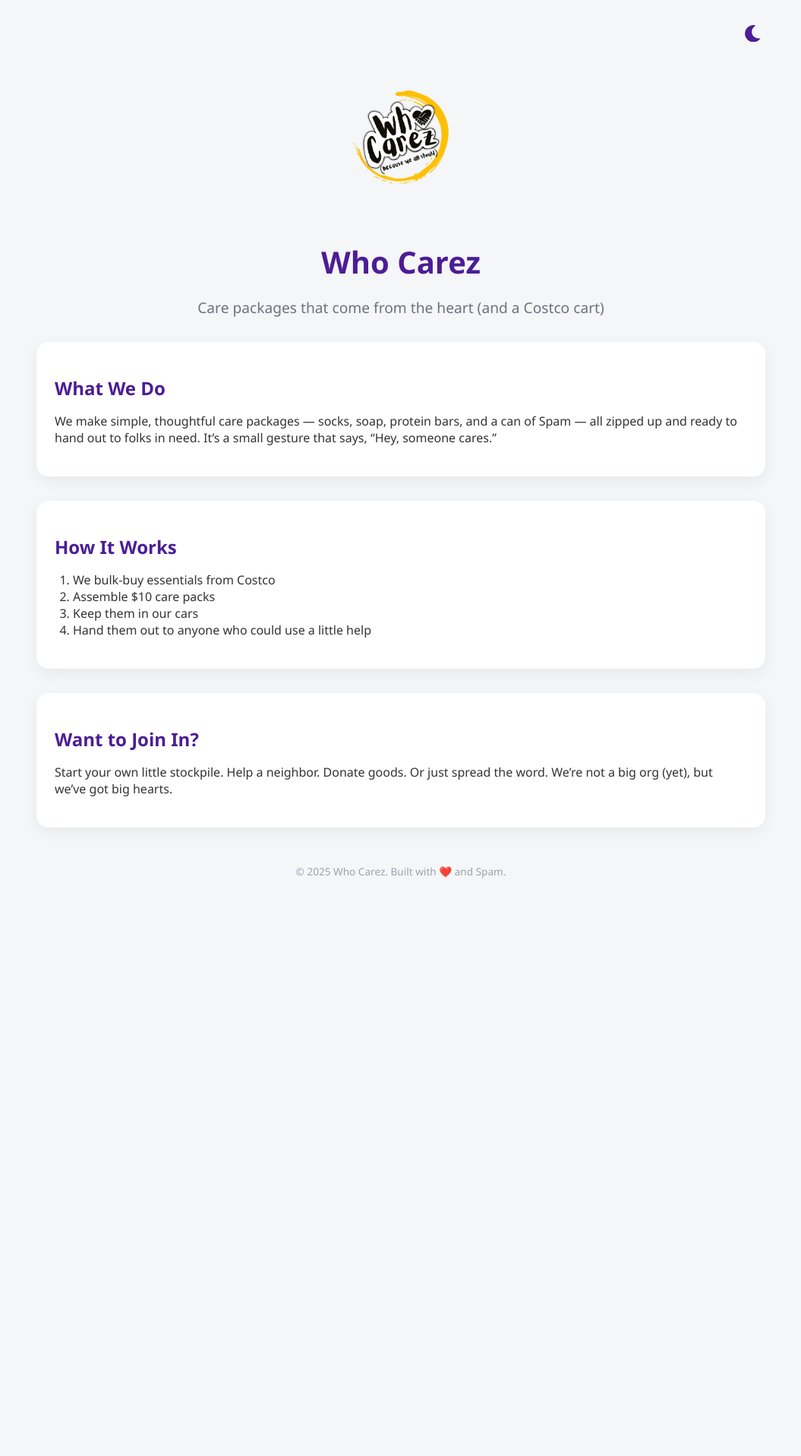
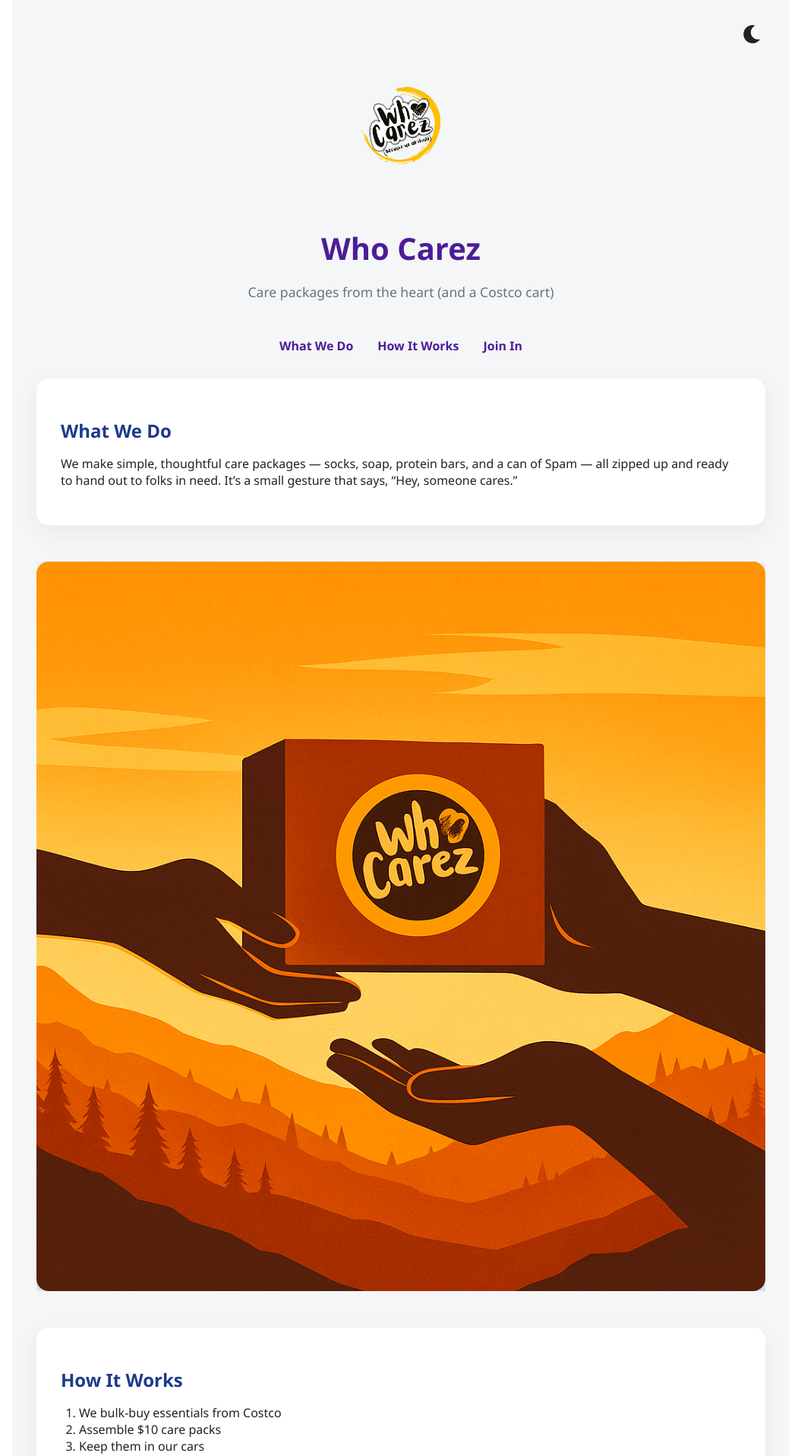
Before and after one commit to BombaySpartan/who-carez-site, a React (Create React App) app: page / in a window 1280 px wide. Shown: the top 1916 px of the page at 76% size, without its empty margins (112-1167 px from the left). Before the commit the page ends 1202 px from the top, so only its background shows below. Built offline with nearby package versions, Linux system fonts and the light colour scheme; the HTML template or start-up script is replaced by a standard one.

Commit message:
who carez hand

```diff
--- a/src/App.css
+++ b/src/App.css
@@ -1,82 +1,73 @@
-:root {
-  --background: #f4f6f8;
-  --foreground: #333;
-  --card-bg: #ffffff;
-  --accent: #4c1d95;
-  --secondary: #6b7280;
-  --footer: #9ca3af;
+/* Base styles */
+body {
+  margin: 0;
+  font-family: 'Segoe UI', Tahoma, Geneva, Verdana, sans-serif;
+  scroll-behavior: smooth;
 }
 
-body.dark-mode {
-  --background: #1a1a1a;
-  --foreground: #f0f0f0;
-  --card-bg: #2a2a2a;
-  --accent: #c084fc;
-  --secondary: #a1a1aa;
-  --footer: #6b7280;
-}
-
-body {
-  margin: 0;
-  padding: 0;
-  background-color: var(--background);
-  color: var(--foreground);
-  font-family: 'Segoe UI', Tahoma, Geneva, Verdana, sans-serif;
-  transition: background-color 0.3s ease, color 0.3s ease;
-}
-
-.app-container {
+.app {
+  background: #f4f6f8;
+  color: #222;
   padding: 2rem;
   max-width: 960px;
   margin: auto;
+  transition: background 0.3s ease, color 0.3s ease;
 }
 
-.top-bar {
-  display: flex;
-  justify-content: flex-end;
-  padding-bottom: 1rem;
+.dark {
+  background: #111827;
+  color: #f3f4f6;
 }
 
-.theme-toggle {
-  background: none;
-  border: none;
-  font-size: 1.4rem;
-  cursor: pointer;
-  color: var(--accent);
+.hero-section {
+  text-align: center;
+  margin-bottom: 3rem;
 }
 
 .logo {
-  width: 180px;
-  max-width: 90%;
-  margin: 0 auto 1.5rem;
-  display: block;
+  width: 150px;
+  margin-bottom: 1rem;
 }
 
-header h1 {
+.site-title {
   font-size: 2.5rem;
-  color: var(--accent);
-  text-align: center;
+  color: #4c1d95;
   margin-bottom: 0.5rem;
 }
 
-.tagline {
-  text-align: center;
-  font-size: 1.2rem;
-  color: var(--secondary);
+.dark .site-title {
+  color: #a78bfa;
 }
 
-main section {
-  background-color: var(--card-bg);
-  padding: 1.5rem;
-  margin: 2rem 0;
-  border-radius: 1rem;
-  box-shadow: 0 6px 20px rgba(0, 0, 0, 0.06);
-  transition: background-color 0.3s ease;
+.tagline {
+  font-size: 1.1rem;
+  color: #6b7280;
 }
 
-main h2 {
-  color: var(--accent);
-  margin-bottom: 0.5rem;
+.dark .tagline {
+  color: #d1d5db;
+}
+
+.section {
+  margin-bottom: 3rem;
+  background: #fff;
+  border-radius: 1rem;
+  padding: 2rem;
+  box-shadow: 0 8px 30px rgba(0, 0, 0, 0.06);
+}
+
+.dark .section {
+  background: #1f2937;
+  box-shadow: 0 8px 30px rgba(0, 0, 0, 0.3);
+}
+
+h2 {
+  margin-bottom: 1rem;
+  color: #1e3a8a;
+}
+
+.dark h2 {
+  color: #93c5fd;
 }
 
 ol {
@@ -86,6 +77,95 @@ ol {
 footer {
   text-align: center;
   font-size: 0.85rem;
+  color: #9ca3af;
   margin-top: 3rem;
-  color: var(--footer);
 }
+
+.dark footer {
+  color: #6b7280;
+}
+
+.toggle-container {
+  text-align: right;
+  margin-bottom: 1rem;
+}
+
+.dark-mode-toggle {
+  background: none;
+  border: none;
+  font-size: 1.5rem;
+  cursor: pointer;
+  color: inherit;
+}
+
+.nav-links {
+  text-align: center;
+  margin-bottom: 2rem;
+}
+
+.nav-links a {
+  margin: 0 1rem;
+  text-decoration: none;
+  font-weight: bold;
+  color: #4c1d95;
+}
+
+.dark .nav-links a {
+  color: #a78bfa;
+}
+
+.nav-links a:hover {
+  text-decoration: underline;
+}
+
+/* Animation section */
+.animated-care {
+  text-align: center;
+  position: relative;
+}
+
+.care-animation {
+  display: flex;
+  justify-content: center;
+  align-items: center;
+  gap: 2rem;
+  margin-top: 1.5rem;
+  flex-wrap: wrap;
+}
+
+.care-animation img {
+  max-width: 100px;
+  height: auto;
+  animation: float 3s ease-in-out infinite;
+}
+.care-scene {
+  width: 100%;
+  overflow: hidden;
+  margin: 3rem 0;
+  display: flex;
+  justify-content: center;
+}
+
+.care-scene-image {
+  max-width: 100%;
+  height: auto;
+  border-radius: 1rem;
+  box-shadow: 0 12px 30px rgba(0, 0, 0, 0.2);
+  animation: floatIn 2s ease-out forwards;
+  opacity: 0;
+  transform: translateY(30px);
+}
+
+@keyframes floatIn {
+  to {
+    opacity: 1;
+    transform: translateY(0);
+  }
+}
+
+
+@keyframes float {
+  0% { transform: translateY(0px); }
+  50% { transform: translateY(-10px); }
+  100% { transform: translateY(0px); }
+}
--- a/src/App.js
+++ b/src/App.js
@@ -1,48 +1,52 @@
-import React, { useState, useEffect } from 'react';
+import React, { useState } from 'react';
 import './App.css';
 import { FaMoon, FaSun } from 'react-icons/fa';
 
 function App() {
   const [darkMode, setDarkMode] = useState(false);
 
-  useEffect(() => {
-    document.body.className = darkMode ? 'dark-mode' : '';
-  }, [darkMode]);
-
-  const toggleDarkMode = () => setDarkMode(!darkMode);
+  const toggleDarkMode = () => {
+    setDarkMode(prev => !prev);
+  };
 
   return (
-    <div className={`app-container ${darkMode ? 'dark' : ''}`}>
-      <header className="header">
-        <div className="top-bar">
-          <button className="theme-toggle" onClick={toggleDarkMode}>
+    <div className={darkMode ? 'app dark' : 'app'}>
+      <header className="hero-section">
+        <div className="toggle-container">
+          <button className="dark-mode-toggle" onClick={toggleDarkMode}>
             {darkMode ? <FaSun /> : <FaMoon />}
           </button>
         </div>
 
-        <section className="intro">
-          <img
-            src="/logo.png"
-            alt="Who Carez Logo"
-            className="logo"
-          />
-          <h1>Who Carez</h1>
-          <p className="tagline">
-            Care packages that come from the heart (and a Costco cart)
-          </p>
-        </section>
+        <img src="/logo.png" alt="Who Carez Logo" className="logo" />
+        <h1 className="site-title">Who Carez</h1>
+        <p className="tagline">Care packages from the heart (and a Costco cart)</p>
       </header>
 
+      <nav className="nav-links">
+        <a href="#what-we-do">What We Do</a>
+        <a href="#how-it-works">How It Works</a>
+        <a href="#join-in">Join In</a>
+      </nav>
+
       <main>
-        <section id="what-we-do">
+        <section id="what-we-do" className="section">
           <h2>What We Do</h2>
           <p>
             We make simple, thoughtful care packages — socks, soap, protein bars, and a can of Spam —
-            all zipped up and ready to hand out to folks in need. It’s a small gesture that says, “Hey, someone cares.”
+            all zipped up and ready to hand out to folks in need. It’s a small gesture that says,
+            “Hey, someone cares.”
           </p>
         </section>
+		<section className="care-scene">
+  <img
+    src="/care-package-scene.png"
+    alt="Giving and Receiving a Care Package"
+    className="care-scene-image"
+  />
+</section>
 
-        <section id="how-it-works">
+        <section id="how-it-works" className="section">
           <h2>How It Works</h2>
           <ol>
             <li>We bulk-buy essentials from Costco</li>
@@ -52,12 +56,22 @@ function App() {
           </ol>
         </section>
 
-        <section id="join-in">
+        <section id="join-in" className="section">
           <h2>Want to Join In?</h2>
           <p>
             Start your own little stockpile. Help a neighbor. Donate goods. Or just spread the word.
             We’re not a big org (yet), but we’ve got big hearts.
           </p>
+        </section>
+
+        {/* Placeholder for animated interaction */}
+        <section className="section animated-care">
+          <h2>The Giving Moment</h2>
+          <div className="care-animation">
+            <img src="/hand-giving.png" alt="Hand Giving Package" className="hand-giving" />
+            <img src="/care-package.png" alt="Care Package" className="care-package" />
+            <img src="/hand-receiving.png" alt="Hand Receiving Package" className="hand-receiving" />
+          </div>
         </section>
       </main>
 
```
Also changed, not shown: src/components/GiveReceive.css (added, +26 -0 lines), src/components/GiveReceive.js (added, +41 -0 lines), public/care-package-scene.png (added).
